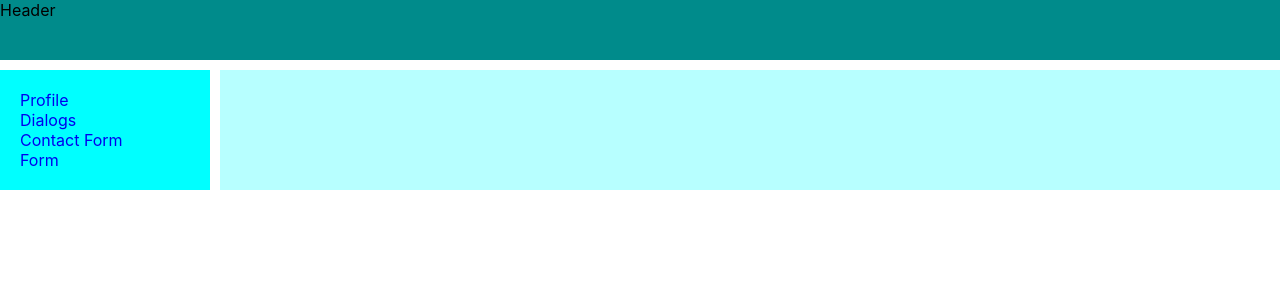
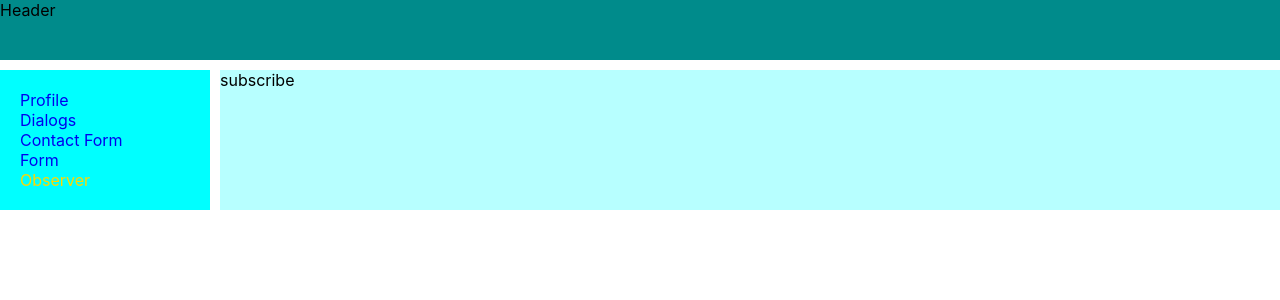
Before and after one commit to kurtykurtykurty/react-way-of-samurai, a React (Create React App) app: page /observer in a window 1280 px wide. Shown: the top 300 px of the page. Built offline with nearby package versions, Linux system fonts and the light colour scheme.

Commit message:
subscribe/observer test

```diff
--- a/src/App.js
+++ b/src/App.js
@@ -9,6 +9,7 @@ import style from "./index.module.css";
 import { Provider } from "react-redux";
 import store from "./reducers";
 import Form from "./components/Form";
+import Observer from "./components/Observer/observer";
 
 function App() {
   return (
@@ -22,6 +23,7 @@ function App() {
             <Route path="/dialogs" component={Dialogs} />
             <Route path="/form" component={ContactForm} />
             <Route path="/myform" component={Form} />
+            <Route path="/observer" component={Observer} />
           </div>
         </div>
       </BrowserRouter>
--- a/src/components/Navbar/index.js
+++ b/src/components/Navbar/index.js
@@ -25,6 +25,11 @@ const Navbar = () => {
           Form
         </NavLink>
       </div>
+      <div>
+        <NavLink to="/observer" activeClassName={style.active}>
+          Observer
+        </NavLink>
+      </div>
     </nav>
   );
 };
--- /dev/null
+++ b/src/components/Observer/observer.js
@@ -0,0 +1,17 @@
+let prokladka = () => {};
+
+const someFunc = () => {
+  return <div>subscribe</div>;
+};
+
+const subdcribe = (observer) => {
+  prokladka = observer();
+};
+
+subdcribe(someFunc);
+
+const Component = () => {
+  return <dvi>{prokladka}</dvi>;
+};
+
+export default Component;
```
